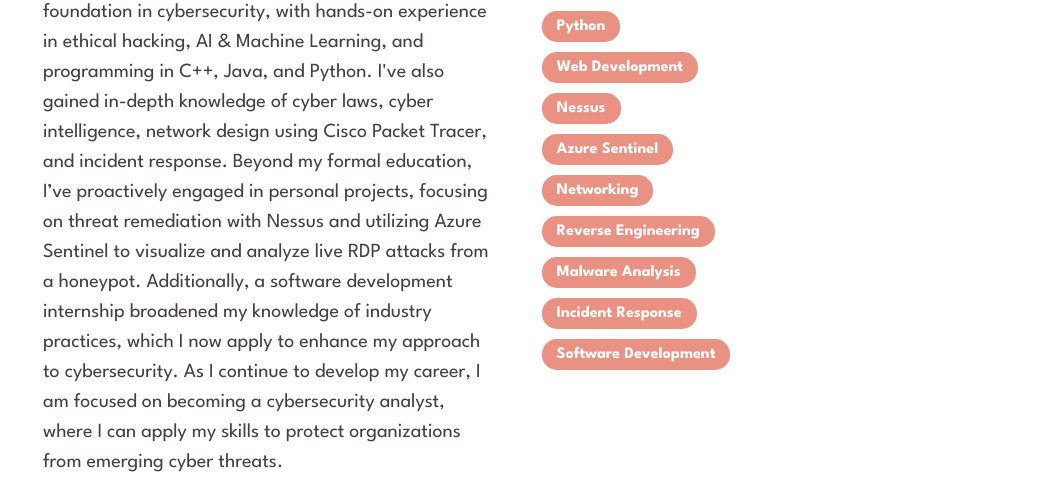
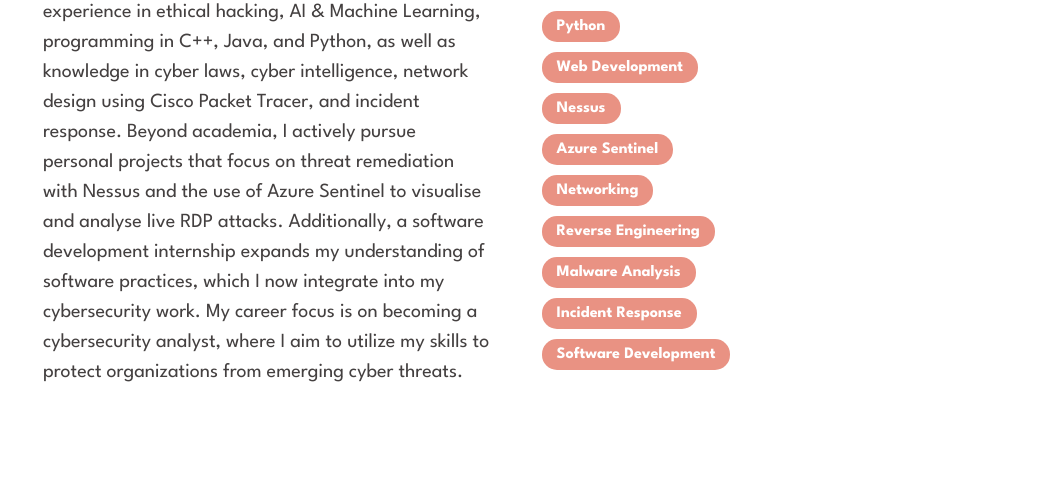
Before and after one commit to alexcolincrawford/alexcolincrawford.io, a plain HTML site: page about.html in a window 1280 px wide. Shown: the part 622-1099 px from the top of the page, without its empty margins (233-1280 px from the left). After the commit the page ends 1009 px from the top, so only its background shows below. Drawn offline with Linux system fonts and the light colour scheme; a script that the page names is missing.

Commit message:
Revise Content -> About.HTML

```diff
--- a/about.html
+++ b/about.html
@@ -55,7 +55,7 @@
                 <div class="bottom-half-content">
                     <div class="bottom-half-title"><h1>My Career So Far</h1></div>
                     <div class="bottom-half-text">
-                        <p>My career so far has been shaped by a solid foundation in cybersecurity, with hands-on experience in ethical hacking, AI & Machine Learning, and programming in C++, Java, and Python. I've also gained in-depth knowledge of cyber laws, cyber intelligence, network design using Cisco Packet Tracer, and incident response. Beyond my formal education, I’ve proactively engaged in personal projects, focusing on threat remediation with Nessus and utilizing Azure Sentinel to visualize and analyze live RDP attacks from a honeypot. Additionally, a software development internship broadened my knowledge of industry practices, which I now apply to enhance my approach to cybersecurity. As I continue to develop my career, I am focused on becoming a cybersecurity analyst, where I can apply my skills to protect organizations from emerging cyber threats.<p>
+                        <p>My academic journey equips me with hands-on experience in ethical hacking, AI & Machine Learning, programming in C++, Java, and Python, as well as knowledge in cyber laws, cyber intelligence, network design using Cisco Packet Tracer, and incident response. Beyond academia, I actively pursue personal projects that focus on threat remediation with Nessus and the use of Azure Sentinel to visualise and analyse live RDP attacks. Additionally, a software development internship expands my understanding of software practices, which I now integrate into my cybersecurity work. My career focus is on becoming a cybersecurity analyst, where I aim to utilize my skills to protect organizations from emerging cyber threats.<p>
                     </div>
                 </div>
                 <div class="tags-container">
```
